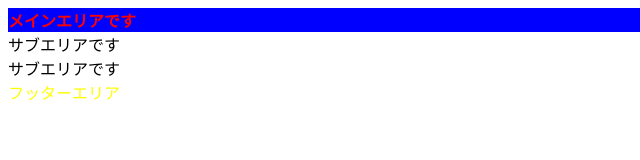
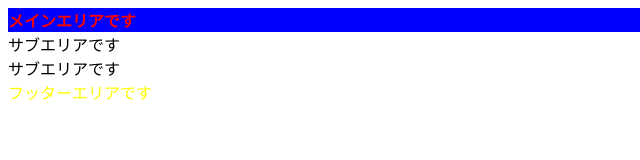
Before and after one commit to firefliesgittest/newtest, a plain HTML site: page index.html in a window 1280 px wide. Shown: the full height of the page, 0-640 px from the left. Drawn offline with Linux system fonts and the light colour scheme.

Commit message:
フッターに「です」追加

```diff
--- a/index.html
+++ b/index.html
@@ -19,7 +19,7 @@
     </div>
 
     <div id="footer">
-        フッターエリア
+        フッターエリアです
     </div>
 
 </body>
```
